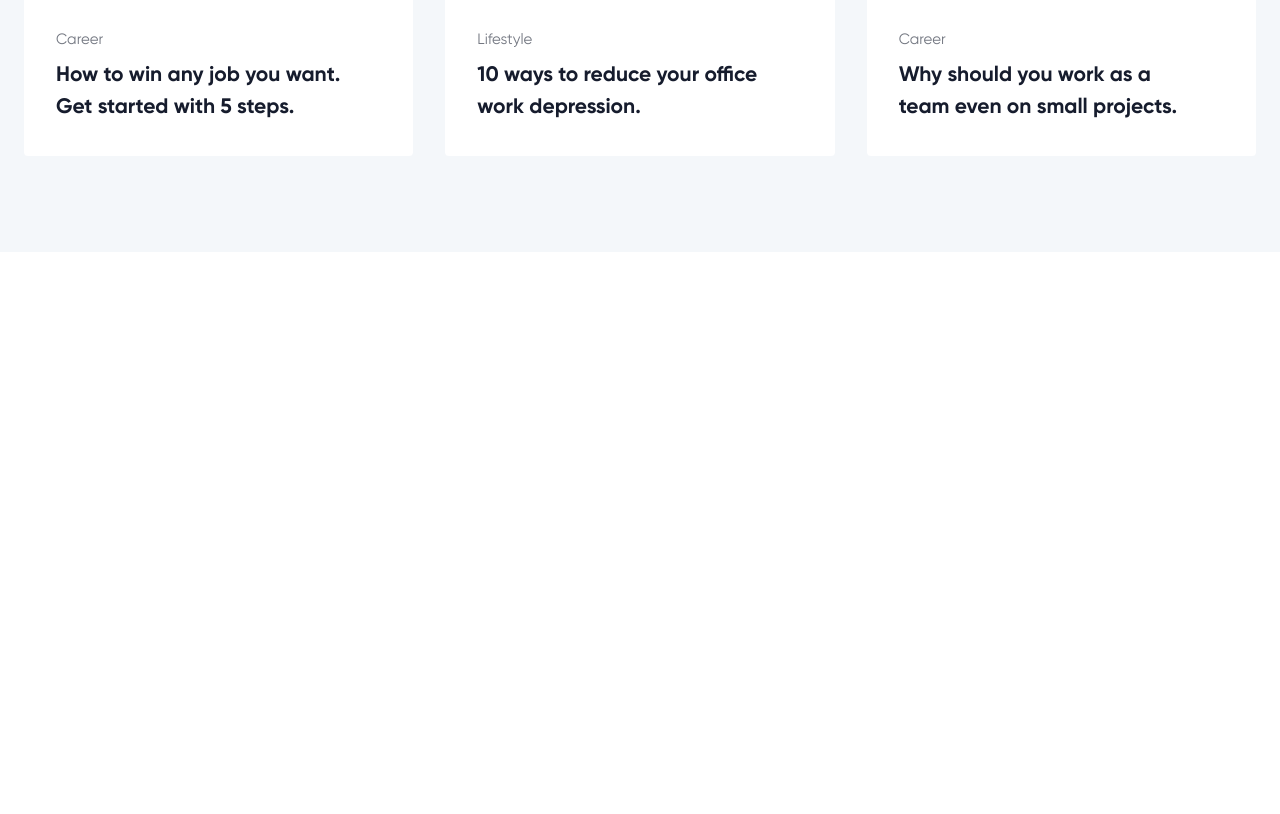
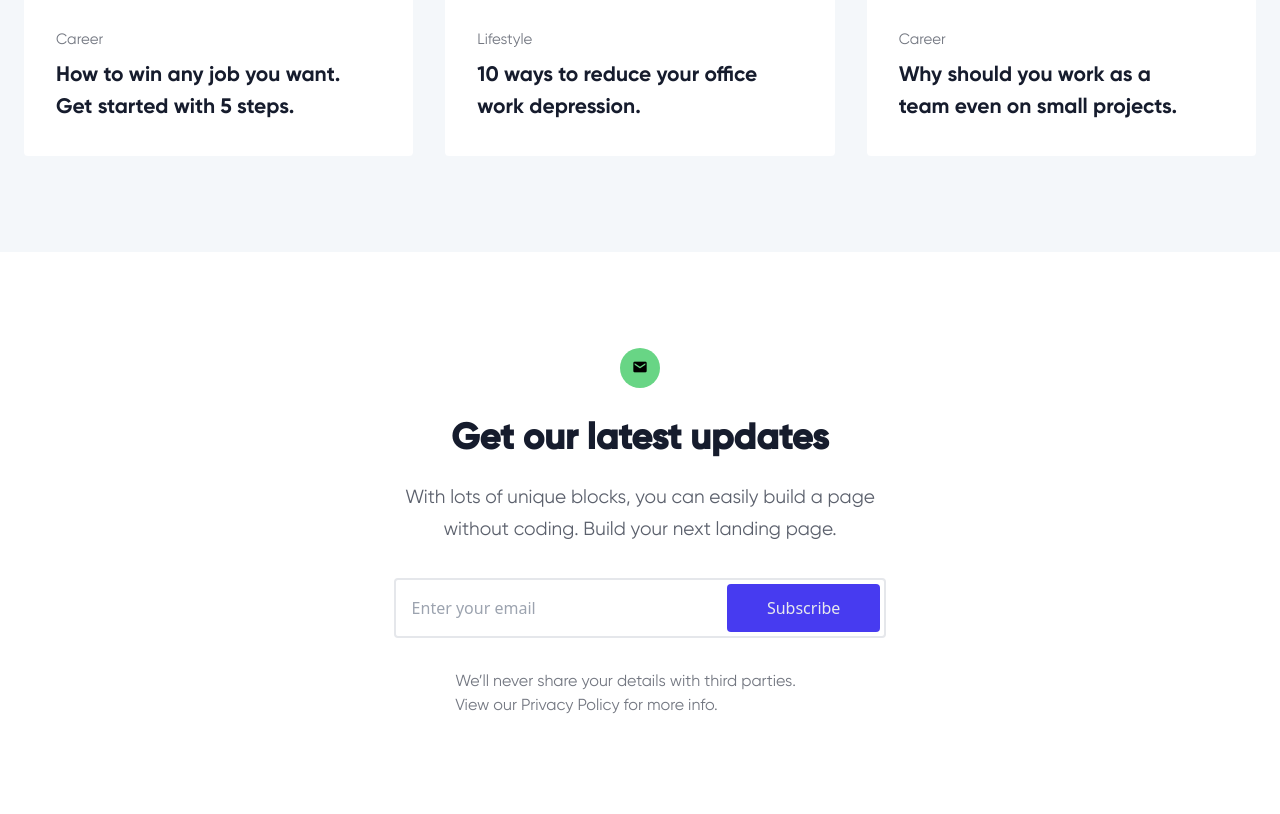
Before and after one commit to Juadebfm/august_tailwind_class, a website: page src/index.html in a window 1280 px wide. Shown: the part 4252-5066 px from the top of the page. Before the commit the page ends 4504 px from the top, so only its background shows below. Drawn offline with nearby package versions, Linux system fonts and the light colour scheme; files whose address does not match are found by name.

Commit message:
feat: added latest update section and also modified other sections

```diff
--- a/src/index.html
+++ b/src/index.html
@@ -588,6 +588,34 @@
           </div>
         </div>
       </section>
+      <!-- Info Section -->
+      <section class=" py-24 px-6 w-full flex flex-col items-center justify-center">
+        <div class="flex flex-col items-center mx-auto text-center">
+          <div class="mail">
+            <style>
+            .mail {
+              padding: 8px 10px;
+              background-color: #68d585;
+              border-radius: 999px;
+              width: 40px;
+            }
+          </style>
+            <a href=""><i class='bx bxs-envelope'></i></a>
+          </div>
+          <h2 class="font-gilroy_bold font-bold sm:text-[34px] md:text-[36px] w-full text-job_cat_bg mt-6">Get our latest updates</h2>
+          <p class="font-gilroy_regular sm:text-[15px] md:text-[19px] w-full leading-8 md:w-[60%] lg:w-[58%] text-job_cat_bg/70 mt-4">
+            With lots of unique blocks, you can easily build a page without
+            coding. Build your next landing page.
+          </p>
+        </div>
+        <!-- form -->
+        <form class="flex justify-between items-center border-2 border-gray-200 bg-transparent rounded sm:w-[80%] mt-8 md:w-[60%] lg:w-[40%] mx-auto">
+                <input type="email" placeholder="Enter your email" class=" w-full sm:w-auto sm:rounded lg:py-4 px-4 text-job_cat_bg/40 mb-3 sm:mb-0 sm:mr-0">
+              <div class="bg-job_cat_box_blue text-job_cat_box_offwhite text-center rounded md:py-2 lg:py-3 px-10 mr-1 w-auto"><button>Subscribe</button></div>
+        </form>
+        <p class="text[15px] font-gilroy_regular text-job_cat_bg/60 mt-8 sm:w-[25%] md:w-[48%] lg:w-[30%] leading-6">We’ll never share your details with third parties.
+          View our Privacy Policy for more info.</p>
+      </section>
     </main>
   </body>
 </html>
```
Also changed, not shown: src/output.css.
